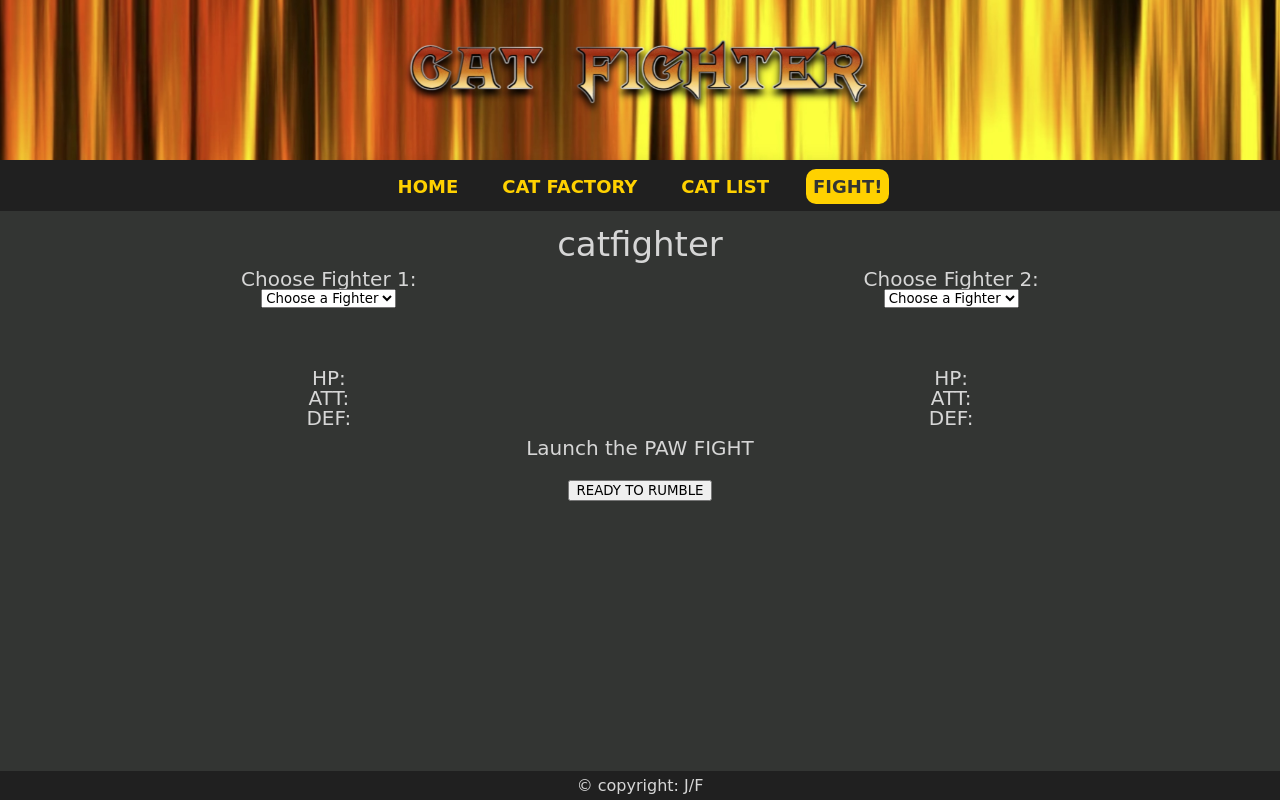
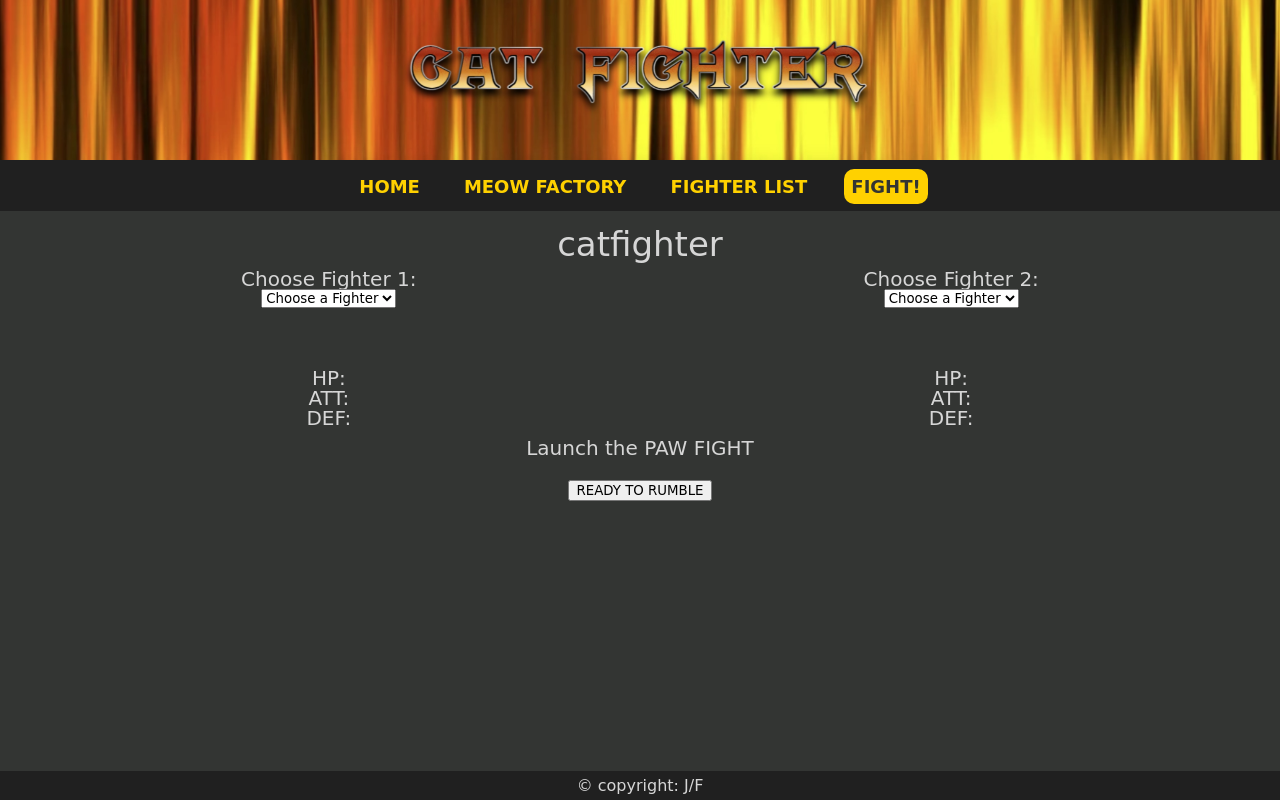
Before and after one commit to Cat-fighter/Cat-fighter, a plain HTML site: page html/catfighter.html in a window 1280 px wide. Drawn offline with Linux system fonts and the light colour scheme; a web font is replaced by a local one.

Commit message:
fix some css'

```diff
--- a/html/catfighter.html
+++ b/html/catfighter.html
@@ -19,8 +19,8 @@
         <nav>
           <ul>
             <li><a href="../index.html">HOME</a></li>
-            <li><a href="catfactory.html">CAT FACTORY</a></li>
-            <li><a href="catlist.html">CAT LIST</a></li>
+            <li><a href="catfactory.html">MEOW FACTORY</a></li>
+            <li><a href="catlist.html">FIGHTER LIST</a></li>
             <li><a class="active" href="catfighter.html">FIGHT!</a></li>
           </ul>
         </nav>
```
Also changed, not shown: html/catfactory.html (+1 -1 lines), html/catlist.html (+2 -2 lines), index.html (+1 -1 lines).
